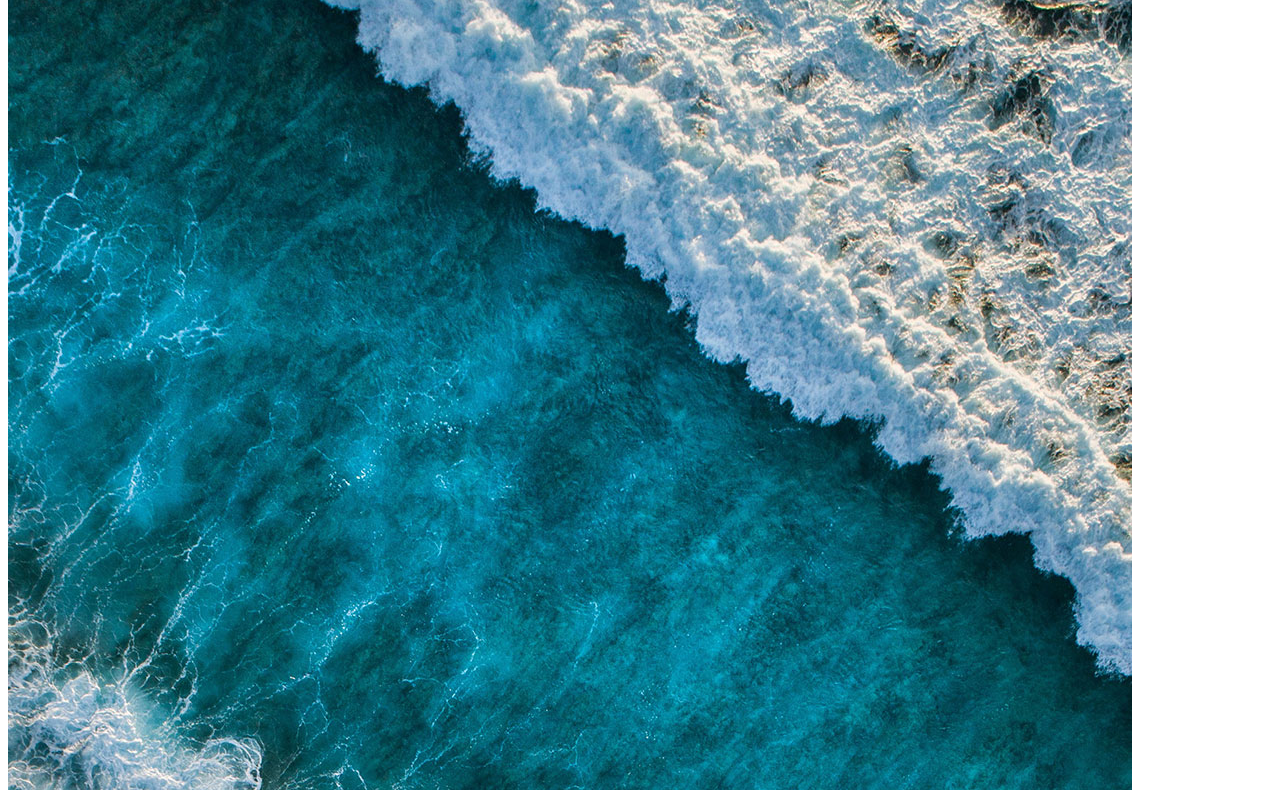
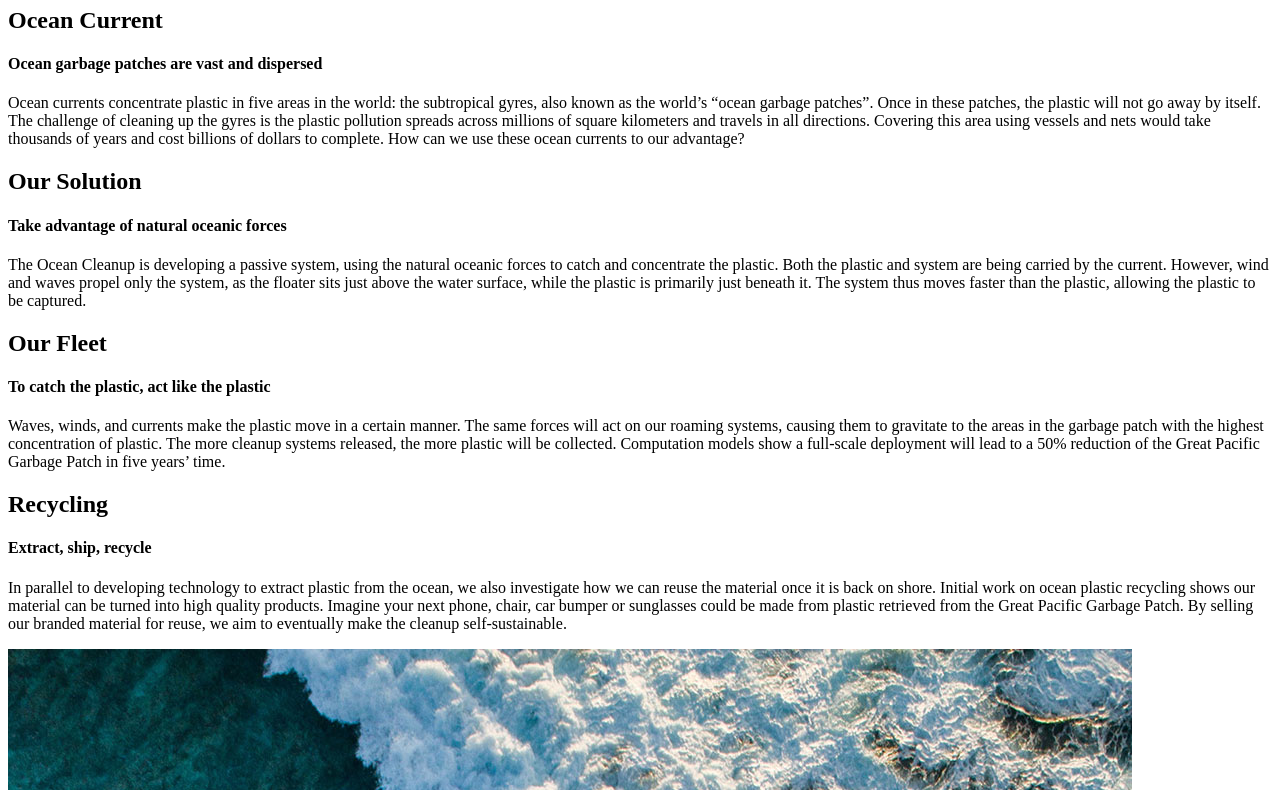
Before and after one commit to nhi-phan/gra321-f19, a plain HTML site: page project3/index.html in a window 1280 px wide. Shown: the part 73-863 px from the top of the page. Drawn offline with Linux system fonts and the light colour scheme.

Commit message:
Adding paragraphs

```diff
--- a/project3/index.html
+++ b/project3/index.html
@@ -4,6 +4,19 @@
     <title>Nhi Phan - Project 3</title>
 </head>
 <body>
+    <h1>THE OCEAN CLEANUP</h1>
+    <h2>Ocean Current</h2>
+    <h4>Ocean garbage patches are vast and dispersed</h4>
+    <p>Ocean currents concentrate plastic in five areas in the world: the subtropical gyres, also known as the world’s “ocean garbage patches”. Once in these patches, the plastic will not go away by itself. The challenge of cleaning up the gyres is the plastic pollution spreads across millions of square kilometers and travels in all directions. Covering this area using vessels and nets would take thousands of years and cost billions of dollars to complete. How can we use these ocean currents to our advantage?</p>
+    <h2>Our Solution</h2>
+    <h4>Take advantage of natural oceanic forces</h4>
+    <p>The Ocean Cleanup is developing a passive system, using the natural oceanic forces to catch and concentrate the plastic. Both the plastic and system are being carried by the current. However, wind and waves propel only the system, as the floater sits just above the water surface, while the plastic is primarily just beneath it. The system thus moves faster than the plastic, allowing the plastic to be captured.</p>
+    <h2>Our Fleet</h2>
+    <h4>To catch the plastic, act like the plastic</h4>
+    <p>Waves, winds, and currents make the plastic move in a certain manner. The same forces will act on our roaming systems, causing them to gravitate to the areas in the garbage patch with the highest concentration of plastic. The more cleanup systems released, the more plastic will be collected. Computation models show a full-scale deployment will lead to a 50% reduction of the Great Pacific Garbage Patch in five years’ time.</p>
+    <h2>Recycling</h2>
+    <h4>Extract, ship, recycle</h4>
+    <p>In parallel to developing technology to extract plastic from the ocean, we also investigate how we can reuse the material once it is back on shore. Initial work on ocean plastic recycling shows our material can be turned into high quality products. Imagine your next phone, chair, car bumper or sunglasses could be made from plastic retrieved from the Great Pacific Garbage Patch. By selling our branded material for reuse, we aim to eventually make the cleanup self-sustainable.</p>
     <img src="img/ocean.jpg" atl="View of the Ocean"/>
     <a href="../index.html" title="Course Home Page">Back to Course Home Page</a>
 </body>
```
